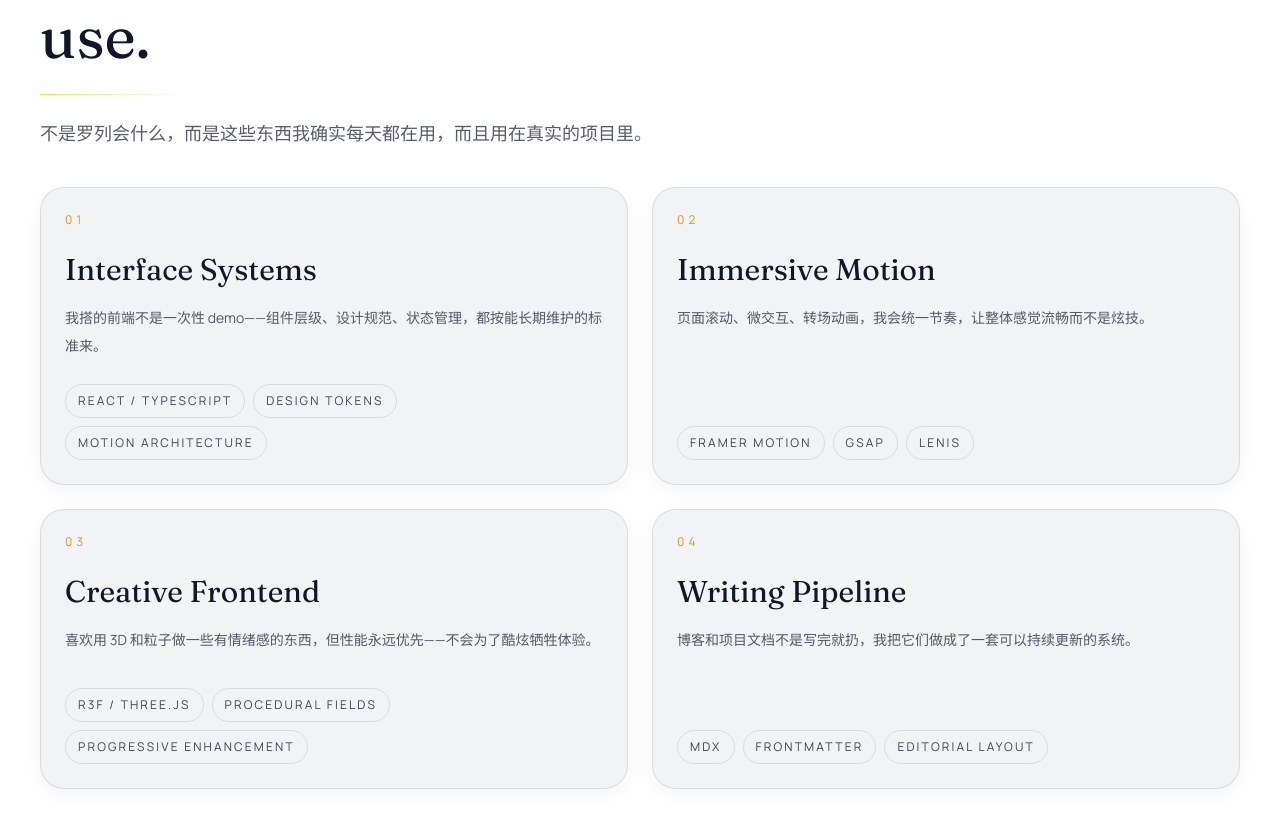
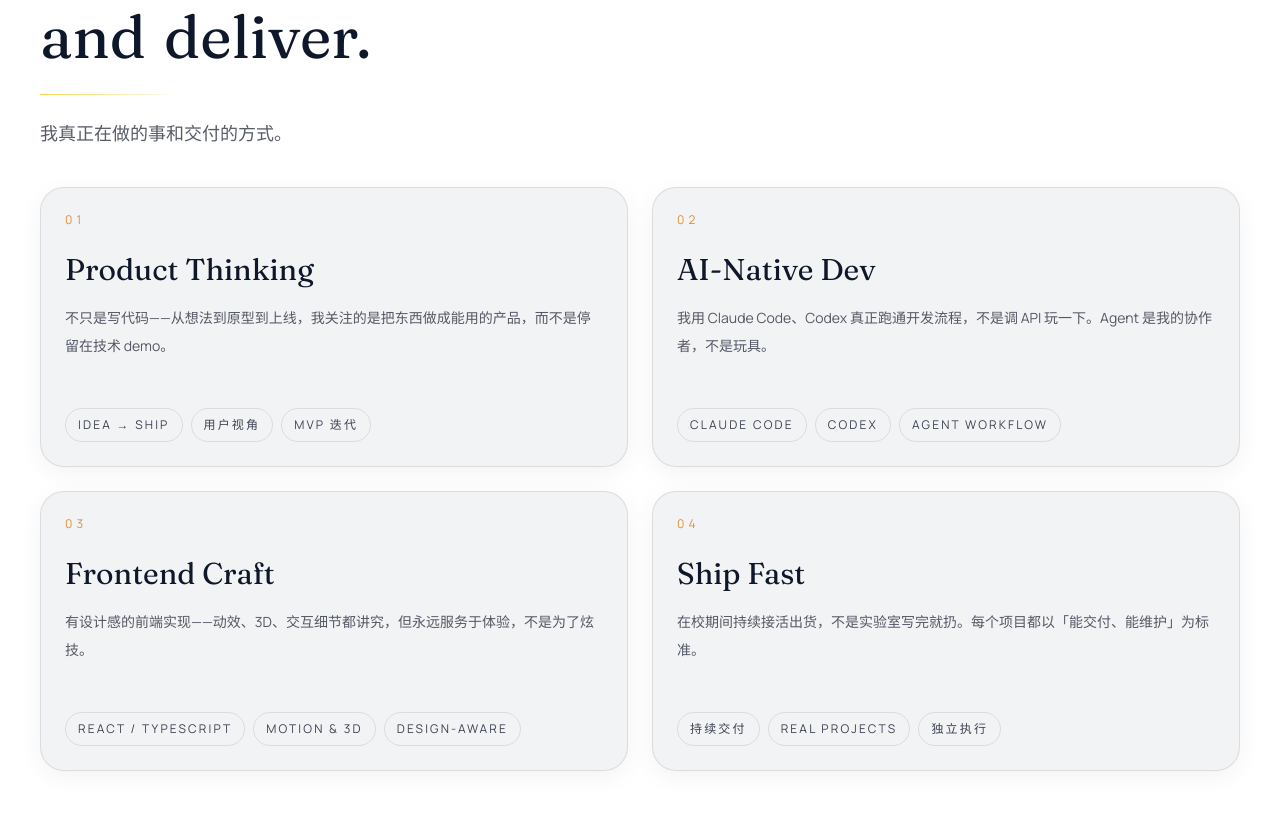
Before and after one commit to lifuyue/lifuyue.github.io, a React (Vite) app: page / in a window 1280 px wide. Shown: the part 2265-3093 px from the top of the page. Built offline with nearby package versions, Linux system fonts and the light colour scheme.

Commit message:
Ship区域修改

```diff
--- a/src/components/sections/Skills.tsx
+++ b/src/components/sections/Skills.tsx
@@ -7,9 +7,9 @@ export function Skills() {
   return (
     <section className="section-shell section-space">
       <SectionHeading
-        eyebrow="What I Work With"
-        title="Tools and skills I actually use."
-        description="不是罗列会什么，而是这些东西我确实每天都在用，而且用在真实的项目里。"
+        eyebrow="What I Ship"
+        title="Things I actually build and deliver."
+        description="我真正在做的事和交付的方式。"
       />
       <div className="grid gap-6 md:grid-cols-2">
         {skills.map((skill, index) => (
--- a/src/data/skills.ts
+++ b/src/data/skills.ts
@@ -1,22 +1,22 @@
 export const skills = [
   {
-    title: 'Interface Systems',
-    description: '我搭的前端不是一次性 demo——组件层级、设计规范、状态管理，都按能长期维护的标准来。',
-    items: ['React / TypeScript', 'Design Tokens', 'Motion Architecture'],
+    title: 'Product Thinking',
+    description: '不只是写代码——从想法到原型到上线，我关注的是把东西做成能用的产品，而不是停留在技术 demo。',
+    items: ['Idea → Ship', '用户视角', 'MVP 迭代'],
   },
   {
-    title: 'Immersive Motion',
-    description: '页面滚动、微交互、转场动画，我会统一节奏，让整体感觉流畅而不是炫技。',
-    items: ['Framer Motion', 'GSAP', 'Lenis'],
+    title: 'AI-Native Dev',
+    description: '我用 Claude Code、Codex 真正跑通开发流程，不是调 API 玩一下。Agent 是我的协作者，不是玩具。',
+    items: ['Claude Code', 'Codex', 'Agent Workflow'],
   },
   {
-    title: 'Creative Frontend',
-    description: '喜欢用 3D 和粒子做一些有情绪感的东西，但性能永远优先——不会为了酷炫牺牲体验。',
-    items: ['R3F / Three.js', 'Procedural Fields', 'Progressive Enhancement'],
+    title: 'Frontend Craft',
+    description: '有设计感的前端实现——动效、3D、交互细节都讲究，但永远服务于体验，不是为了炫技。',
+    items: ['React / TypeScript', 'Motion & 3D', 'Design-Aware'],
   },
   {
-    title: 'Writing Pipeline',
-    description: '博客和项目文档不是写完就扔，我把它们做成了一套可以持续更新的系统。',
-    items: ['MDX', 'Frontmatter', 'Editorial Layout'],
+    title: 'Ship Fast',
+    description: '在校期间持续接活出货，不是实验室写完就扔。每个项目都以「能交付、能维护」为标准。',
+    items: ['持续交付', 'Real Projects', '独立执行'],
   },
 ];
```
